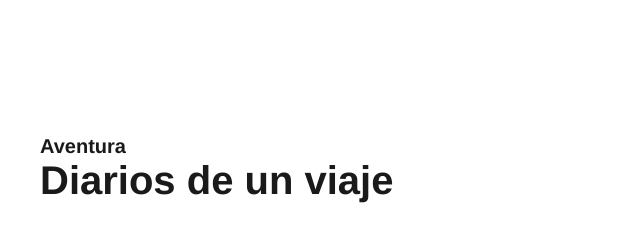
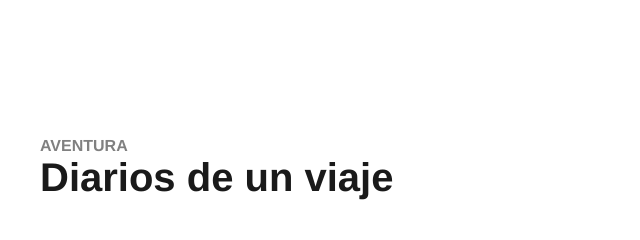
Before and after one commit to quesada90/proyecto_HTML-CSS, a plain HTML site: page projects.html in a window 1280 px wide. Shown: the part 66-306 px from the top of the page, 0-640 px from the left. Drawn offline with Linux system fonts and the light colour scheme.

Commit message:
Project subtitle fixed

```diff
--- a/projects.html
+++ b/projects.html
@@ -29,7 +29,7 @@
    <!--Hero-->
    <section class="hero-project">
       <div class="project-title">
-         <h5>Aventura</h5>
+         <h6>Aventura</h6>
          <h2>Diarios de un viaje</h2>
       </div>
       <img class="img-proyecto" src="img/notas.jpg" alt="">
```
